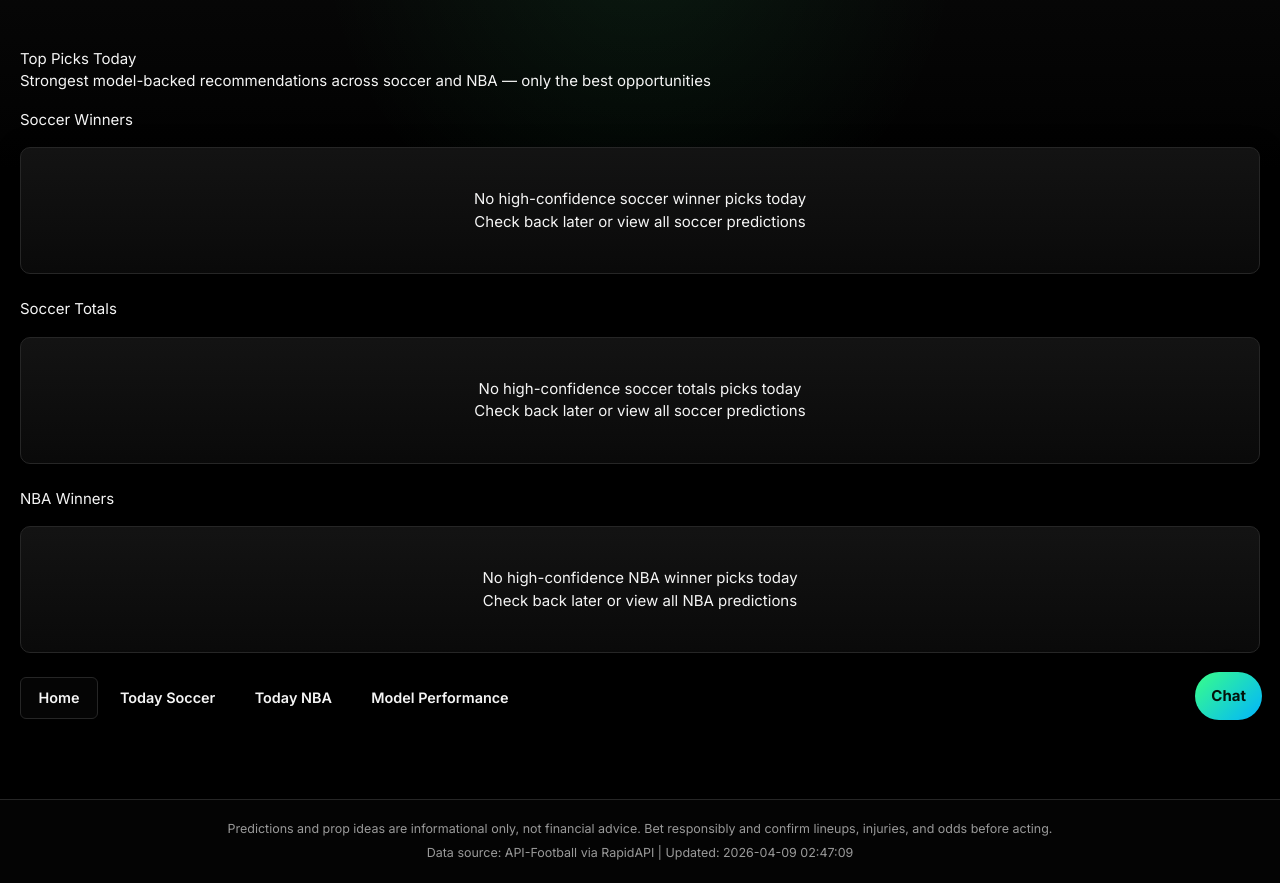
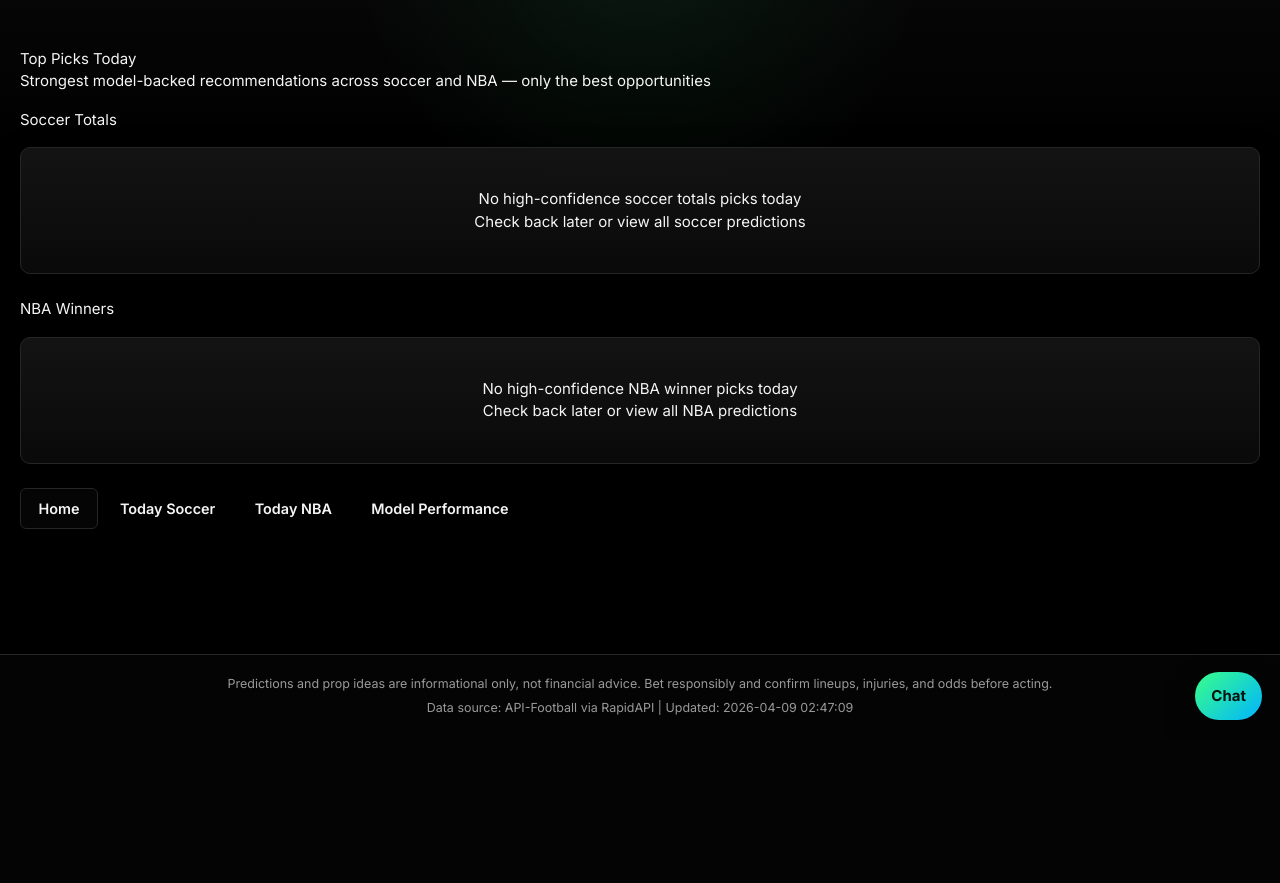
Before and after one commit to codelkj/scorpred, a Flask app: page /top-picks-today in a window 1280 px wide. Shown: the part 62-945 px from the top of the page. After the commit the page ends 782 px from the top, so only its background shows below. Run offline with Flask 3, Linux system fonts and the light colour scheme; data that the repository does not hold is empty; some libraries are stand-ins or nearby versions.

Commit message:
The page now presents a cleaner, more premium experience with only high-confidence Over/Under soccer totals picks, each with specific matchup-based reasoning and an improved visual probability indicator. The NBA section remains untouched as requested.

```diff
--- a/app.py
+++ b/app.py
@@ -1306,13 +1306,12 @@ def top_picks_today():
     _set_data_refresh()
     load_error = None
 
-    # ── Soccer Winners ──────────────────────────────────────────────────────
-    soccer_winners = []
+    # ── Soccer Totals ───────────────────────────────────────────────────
+    soccer_totals = []
     try:
         upcoming_fixtures = ac.get_upcoming_fixtures(LEAGUE, SEASON, next_n=20)
         standings_list = ac.get_standings(LEAGUE, SEASON)
         opp_strengths = _build_opp_strengths(standings_list)
-
         for fixture in upcoming_fixtures or []:
             try:
                 home_id = fixture["teams"]["home"]["id"]
@@ -1320,25 +1319,22 @@ def top_picks_today():
                 home_name = fixture["teams"]["home"]["name"]
                 away_name = fixture["teams"]["away"]["name"]
 
-                # Fetch data for prediction
+                # Fetch data (same as above)
                 h2h_raw = ac.get_h2h(home_id, away_id, last=10)
                 fixtures_home = ac.get_team_fixtures(home_id, LEAGUE, SEASON, last=10)
                 fixtures_away = ac.get_team_fixtures(away_id, LEAGUE, SEASON, last=10)
                 injuries_home = _clean_injuries(ac.get_injuries(LEAGUE, SEASON, home_id))
                 injuries_away = _clean_injuries(ac.get_injuries(LEAGUE, SEASON, away_id))
 
-                # Filter completed matches
                 h2h_raw = pred.filter_recent_completed_fixtures(h2h_raw, current_season=SEASON, seasons_back=5)
                 fixtures_home = pred.filter_recent_completed_fixtures(fixtures_home, current_season=SEASON)
                 fixtures_away = pred.filter_recent_completed_fixtures(fixtures_away, current_season=SEASON)
 
-                # Extract form
                 form_home = pred.extract_form(fixtures_home, home_id)[:5]
                 form_away = pred.extract_form(fixtures_away, away_id)[:5]
                 h2h_form_home = pred.extract_form(h2h_raw, home_id)[:5]
                 h2h_form_away = pred.extract_form(h2h_raw, away_id)[:5]
 
-                # Run prediction
                 prediction = se.scorpred_predict(
                     form_a=form_home,
                     form_b=form_away,
@@ -1354,77 +1350,6 @@ def top_picks_today():
                 )
 
                 best_pick = prediction.get("best_pick", {})
-                probs = prediction.get("win_probabilities", {})
-                confidence = best_pick.get("confidence", "Low")
-                prob_home = probs.get("a", 33.3)
-                prob_away = probs.get("b", 33.3)
-
-                # Filter for strong picks: High confidence OR >60% probability
-                if confidence == "High" or prob_home > 60 or prob_away > 60:
-                    predicted_winner = best_pick.get("prediction", "—")
-                    winner_team = home_name if predicted_winner == "Home" else away_name if predicted_winner == "Away" else "Draw"
-
-                    soccer_winners.append({
-                        "fixture": fixture,
-                        "home_team": fixture["teams"]["home"],
-                        "away_team": fixture["teams"]["away"],
-                        "predicted_winner": winner_team,
-                        "win_probability": prob_home if predicted_winner == "Home" else prob_away if predicted_winner == "Away" else 0,
-                        "confidence": confidence,
-                        "reasoning": best_pick.get("reasoning", ""),
-                        "score_gap": prediction.get("score_gap", 0),
-                    })
-
-            except Exception as exc:
-                app.logger.warning("Prediction failed for soccer fixture %s: %s", fixture.get("fixture", {}).get("id"), exc)
-                continue
-
-    except Exception as exc:
-        app.logger.error("Failed to fetch soccer data: %s", exc)
-        load_error = str(exc)
-
-    # ── Soccer Totals ───────────────────────────────────────────────────
-    soccer_totals = []
-    try:
-        # Reuse the same fixtures and predictions from above
-        for fixture in upcoming_fixtures or []:
-            try:
-                home_id = fixture["teams"]["home"]["id"]
-                away_id = fixture["teams"]["away"]["id"]
-                home_name = fixture["teams"]["home"]["name"]
-                away_name = fixture["teams"]["away"]["name"]
-
-                # Fetch data (same as above)
-                h2h_raw = ac.get_h2h(home_id, away_id, last=10)
-                fixtures_home = ac.get_team_fixtures(home_id, LEAGUE, SEASON, last=10)
-                fixtures_away = ac.get_team_fixtures(away_id, LEAGUE, SEASON, last=10)
-                injuries_home = _clean_injuries(ac.get_injuries(LEAGUE, SEASON, home_id))
-                injuries_away = _clean_injuries(ac.get_injuries(LEAGUE, SEASON, away_id))
-
-                h2h_raw = pred.filter_recent_completed_fixtures(h2h_raw, current_season=SEASON, seasons_back=5)
-                fixtures_home = pred.filter_recent_completed_fixtures(fixtures_home, current_season=SEASON)
-                fixtures_away = pred.filter_recent_completed_fixtures(fixtures_away, current_season=SEASON)
-
-                form_home = pred.extract_form(fixtures_home, home_id)[:5]
-                form_away = pred.extract_form(fixtures_away, away_id)[:5]
-                h2h_form_home = pred.extract_form(h2h_raw, home_id)[:5]
-                h2h_form_away = pred.extract_form(h2h_raw, away_id)[:5]
-
-                prediction = se.scorpred_predict(
-                    form_a=form_home,
-                    form_b=form_away,
-                    h2h_form_a=h2h_form_home,
-                    h2h_form_b=h2h_form_away,
-                    injuries_a=injuries_home,
-                    injuries_b=injuries_away,
-                    team_a_is_home=True,
-                    team_a_name=home_name,
-                    team_b_name=away_name,
-                    sport="soccer",
-                    opp_strengths=opp_strengths,
-                )
-
-                best_pick = prediction.get("best_pick", {})
                 confidence = best_pick.get("confidence", "Low")
                 team_a_score = prediction.get("team_a_score", 0)
                 team_b_score = prediction.get("team_b_score", 0)
@@ -1448,17 +1373,29 @@ def top_picks_today():
                 else:
                     confidence = "Low"
 
-                # Generate note based on model edges
-                if team_a_score > team_b_score + 0.5:
-                    note = "Strong attacking edge from home"
-                elif team_b_score > team_a_score + 0.5:
-                    note = "Strong attacking edge from away"
-                elif expected_total > 3.5:
-                    note = "Weak defenses on both sides"
+                # Generate specific matchup-based note
+                home_avg_goals = sum([1 if result in ['W', 'D'] else 0 for result in form_home]) / len(form_home) if form_home else 0
+                away_avg_goals = sum([1 if result in ['W', 'D'] else 0 for result in form_away]) / len(form_away) if form_away else 0
+
+                if expected_total > 3.5:
+                    if team_a_score > team_b_score:
+                        note = f"{home_name}'s strong home form and {away_name}'s defensive struggles suggest a high-scoring game."
+                    else:
+                        note = f"Both teams' recent attacking displays and {away_name}'s away goal concessions point to over 2.5 goals."
+                elif expected_total > 3.0:
+                    note = f"{home_name}'s scoring trend and {away_name}'s recent matches indicate this could go over 2.5."
                 elif expected_total < 2.0:
-                    note = "Balanced teams with low scoring profile"
+                    note = f"{home_name} and {away_name} have combined for low-scoring games in recent fixtures."
+                elif expected_total < 2.5:
+                    if team_a_score < team_b_score:
+                        note = f"{away_name}'s defensive solidity and {home_name}'s scoring drought suggest under 2.5 goals."
+                    else:
+                        note = f"Recent form shows {home_name} and {away_name} involved in low-scoring encounters."
                 else:
-                    note = "Moderate tempo matchup"
+                    if abs(team_a_score - team_b_score) < 0.3:
+                        note = f"Balanced matchup between {home_name} and {away_name} with moderate goal expectations."
+                    else:
+                        note = f"{home_name if team_a_score > team_b_score else away_name}'s edge and recent trends make this total competitive."
 
                 # Filter for strong picks: High confidence OR >60% probability
                 if confidence == "High" or over_probability > 60:
@@ -1593,14 +1530,12 @@ def top_picks_today():
     # Sort each section by confidence then probability
     conf_order = {"High": 0, "Medium": 1, "Low": 2}
 
-    soccer_winners.sort(key=lambda x: (conf_order.get(x["confidence"], 3), -x["win_probability"]))
     soccer_totals.sort(key=lambda x: (conf_order.get(x["confidence"], 3), -x["probability"]))
     nba_winners.sort(key=lambda x: (conf_order.get(x["confidence"], 3), -x["win_probability"]))
 
     return render_template(
         "top_picks_today.html",
         **_page_context(
-            soccer_winners=soccer_winners,
             soccer_totals=soccer_totals,
             nba_winners=nba_winners,
             load_error=load_error,
--- a/templates/top_picks_today.html
+++ b/templates/top_picks_today.html
@@ -18,63 +18,6 @@
     <h5>Data Load Issue</h5>
     <p>{{ load_error }}</p>
     <p>Some picks may not be available. <a href="{{ url_for('top_picks_today') }}?refresh=1">Refresh</a></p>
-  </div>
-  {% endif %}
-
-  <!-- ── SOCCER WINNERS ────────────────────────────────────────────── -->
-  <div class="row mb-4">
-    <div class="col-md-12">
-      <h2 class="mb-3">Soccer Winners</h2>
-    </div>
-  </div>
-
-  {% if soccer_winners | length > 0 %}
-  <div class="row mb-4">
-    {% for pick in soccer_winners %}
-    <div class="col-lg-6 col-xl-4 mb-3">
-      <a href="{{ url_for('select_game', team_a=pick.home_team.id, team_b=pick.away_team.id) }}" class="pick-card-link">
-        <div class="card h-100 fpred-card
-            {% if pick.confidence == 'High' %}border-success{% elif pick.confidence == 'Medium' %}border-warning{% else %}border-danger{% endif %}">
-
-          <div class="card-body text-center">
-            <!-- Teams -->
-            <div class="mb-2">
-              <strong>{{ pick.home_team.name }} vs {{ pick.away_team.name }}</strong>
-            </div>
-
-            <!-- Confidence -->
-            <div class="mb-2">
-              <span class="badge
-                  {% if pick.confidence == 'High' %}bg-success{% elif pick.confidence == 'Medium' %}bg-warning text-dark{% else %}bg-danger{% endif %}">
-                {{ pick.confidence }}
-              </span>
-            </div>
-
-            <!-- Probability -->
-            <div class="text-muted small mb-1">
-              Win Probability: {{ "%.0f"|format(pick.win_probability) }}%
-            </div>
-
-            <!-- Pick -->
-            <div class="text-muted small">
-              Pick: {{ pick.predicted_winner }} Win
-            </div>
-          </div>
-        </div>
-      </a>
-    </div>
-    {% endfor %}
-  </div>
-  {% else %}
-  <div class="row mb-4">
-    <div class="col-md-8 mx-auto">
-      <div class="card text-center">
-        <div class="card-body py-4">
-          <h5>No high-confidence soccer winner picks today</h5>
-          <p class="text-muted">Check back later or view <a href="/today-soccer-predictions">all soccer predictions</a></p>
-        </div>
-      </div>
-    </div>
   </div>
   {% endif %}
 
@@ -201,19 +144,16 @@
   {% endif %}
 
   <!-- Summary Stats -->
-  {% if (soccer_winners | length + soccer_scorelines | length + nba_winners | length) > 0 %}
+  {% if (soccer_totals | length + nba_winners | length) > 0 %}
   <div class="row mt-3 mb-4">
     <div class="col-md-12">
       <div class="card bg-light">
         <div class="card-body py-3">
           <div class="row text-center">
-            <div class="col-md-4">
-              <strong>Soccer Winners:</strong> {{ soccer_winners | length }}
-            </div>
-            <div class="col-md-4">
+            <div class="col-md-6">
               <strong>Soccer Totals:</strong> {{ soccer_totals | length }}
             </div>
-            <div class="col-md-4">
+            <div class="col-md-6">
               <strong>NBA Winners:</strong> {{ nba_winners | length }}
             </div>
           </div>
@@ -265,19 +205,21 @@
 
   .prob-bar {
     width: 100%;
-    height: 6px;
-    background: #374151;
-    border-radius: 6px;
-    margin-top: 6px;
-    margin-bottom: 8px;
+    height: 10px;
+    background: #2d3748;
+    border-radius: 10px;
+    margin-top: 8px;
+    margin-bottom: 10px;
     overflow: hidden;
+    box-shadow: inset 0 1px 2px rgba(0, 0, 0, 0.1);
   }
 
   .prob-fill {
     height: 100%;
     background: #22c55e;
-    border-radius: 6px;
-    transition: width 0.3s ease;
+    border-radius: 10px;
+    transition: width 0.4s ease;
+    box-shadow: 0 0 0 1px rgba(34, 197, 94, 0.2);
   }
 
   .badge {
```
